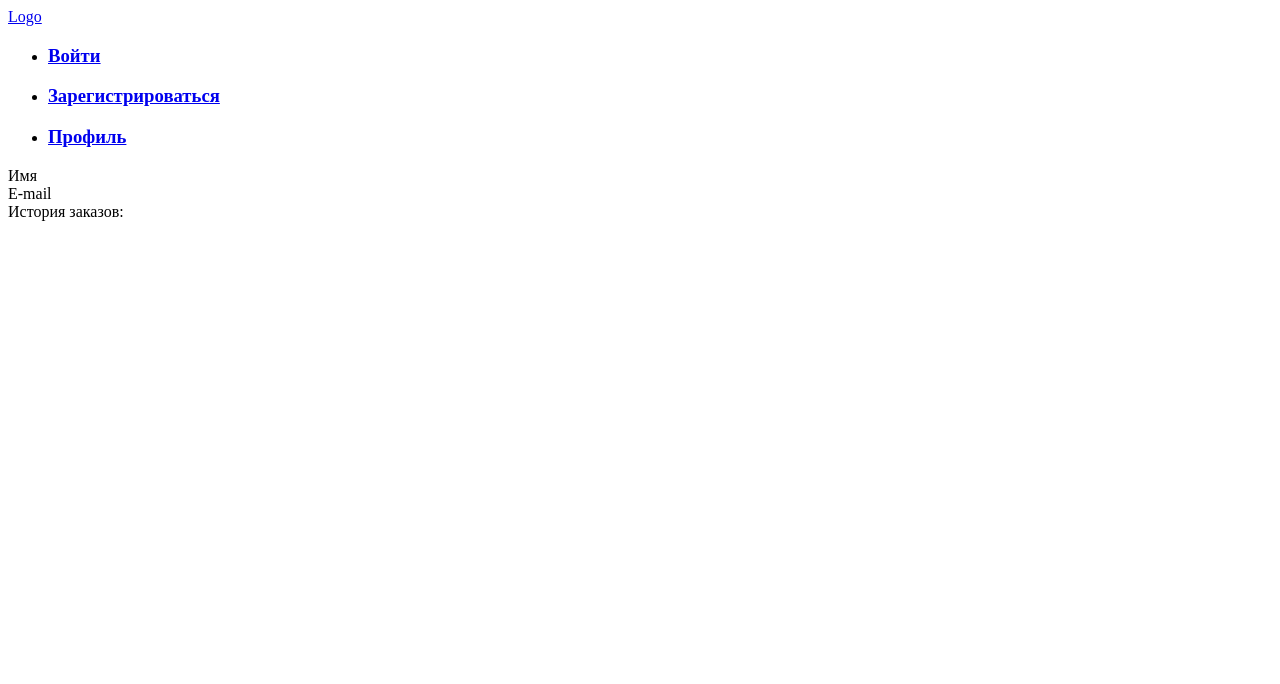
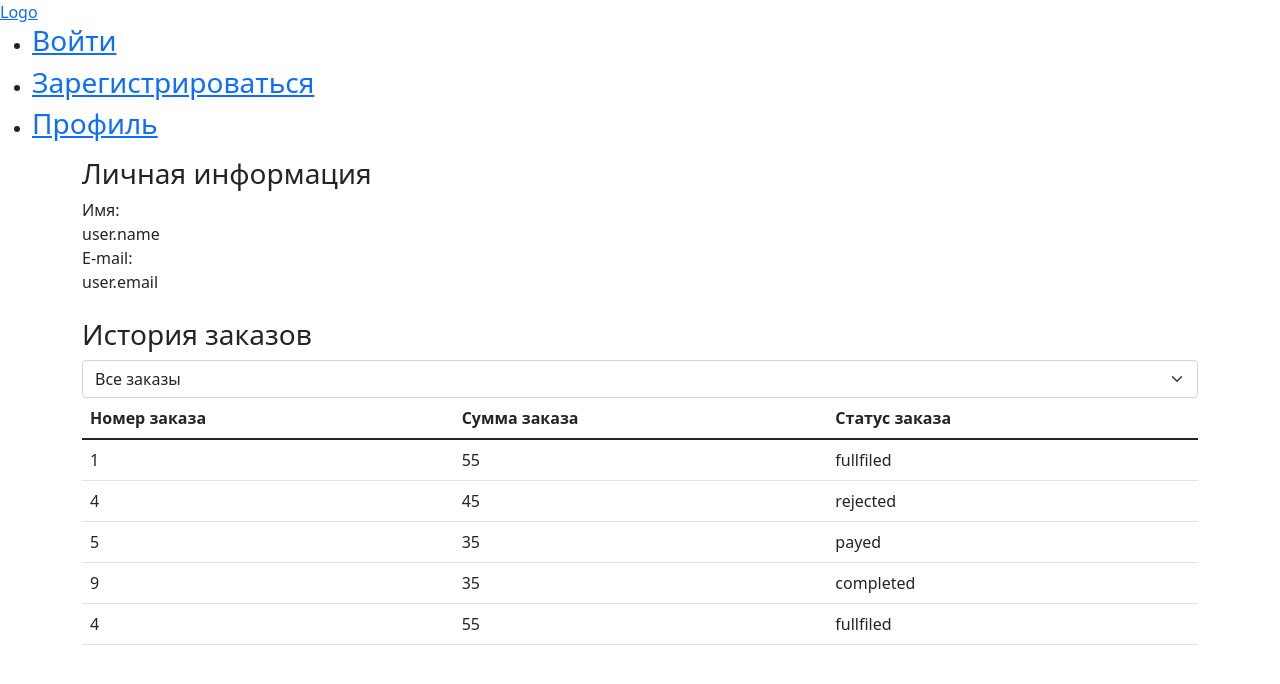
Before and after one commit to NikChief/V.A.E.R._comfort, a React (Create React App) app in the folder client/: page /profile in a window 1280 px wide. Shown: the top 684 px of the page. Built offline with nearby package versions, Linux system fonts and the light colour scheme.

Commit message:
profile-component hardcode done

```diff
--- a/client/src/components/Profile/Profile.jsx
+++ b/client/src/components/Profile/Profile.jsx
@@ -1,20 +1,96 @@
-import React from 'react';
+import React, { useState } from 'react';
 import { useDispatch, useSelector } from 'react-redux';
+import 'bootstrap/dist/css/bootstrap.min.css';
+import 'bootstrap/dist/js/bootstrap.min.js';
 
 function Profile(props) {
-  const { user } = useSelector(state => state.userState);
+  const  user = useSelector(state => state.userState);
+  console.log(user)
+  // const { orders } = useSelector(state => state.ordersState);
+  const userHardcode = {
+    name: 'Mr.Hardcode',
+    email: 'mrhardcode@mrhardcode'
+  }
+  const ordersHardcode = [{
+    id: 1,
+    sum: 55,
+    status: 'fullfiled'
+  },
+  {
+    id: 4,
+    sum: 45,
+    status: 'rejected'
+  },
+  {
+    id: 5,
+    sum: 35,
+    status: 'payed'
+  },
+  {
+    id: 9,
+    sum: 35,
+    status: 'completed'
+  },
+  {
+    id: 4,
+    sum: 55,
+    status: 'fullfiled'
+  }]
+  //хардкод начался
+  const [orders, setOrders] = useState(ordersHardcode);
+
+  function userOrdersFunction(event) {
+    event.preventDefault();
+    console.log(orders);
+    setOrders(ordersHardcode.filter(order => event.target.value==='all'? true : order.status === event.target.value))
+    // console.log(event.target.value)
+    console.log(orders)
+  }
 
   return (
-    <div>
-      <div>Имя</div>
-      <div>{user.user_name}</div>
-      <div>E-mail</div>
-      <div>{user.user_email}</div>
-      <div>История заказов:</div>
+    <div className='container'>
+      <h3>Личная информация</h3>
+      <div>Имя: </div>
+      <div>{user.name}user.name</div>
+      <div>E-mail: </div>
+      <div>{user.email}user.email</div>
+      <br />
+      <h3>История заказов</h3>
       <div>
-        <ul>
-        </ul>
+        <select onChange={userOrdersFunction} class="form-select" aria-label="Default select example">
+          <option value="all" selected>Все заказы</option>
+          <option value="fullfiled">Подтвержденные заказы</option>
+          <option value="rejected">Отмененные заказы</option>
+          <option value="completed">Выполненные заказы</option>
+          <option value="payed">Оплаченные заказы</option>
+        </select>
       </div>
+      <table class="table">
+        <thead>
+          <tr>
+            <th scope="col">Номер заказа</th>
+            <th scope="col">Сумма заказа</th>
+            <th scope="col">Статус заказа</th>
+          </tr>
+        </thead>
+        <tbody>
+          {(orders.length) ? (orders.map(order => <tr>
+            <td>{order.id}</td>
+            <td>{order.sum}</td>
+            <td>{order.status}</td>
+          </tr>)) : (<div>Нет заказов</div>)}
+          {/* <tr>
+            <td>Mark</td>
+            <td>Otto</td>
+            <td>@mdo</td>
+          </tr>
+          <tr>
+            <td>Jacob</td>
+            <td>Thornton</td>
+            <td>@fat</td>
+          </tr> */}
+        </tbody>
+      </table>
     </div>
   );
 }
--- /dev/null
+++ b/client/src/redux/actionTypes/ordersAT.js
@@ -0,0 +1,5 @@
+export const ALL_ORDERS = 'ALL_ORDERS';
+export const FULLFILED_ORDERS = 'FULLFILED_ORDERS';
+export const COMPLETED_ORDERS = 'COMPLETED_ORDERS';
+export const REJECTED_ORDERS = 'REJECTED_ORDERS';
+export const PAYED_ORDERS = 'PAYED_ORDERS';
--- /dev/null
+++ b/client/src/redux/reducers/ordersReducer.js
@@ -0,0 +1,16 @@
+import { ALL_ORDERS, FULLFILED_ORDERS, COMPLETED_ORDERS, REJECTED_ORDERS, PAYED_ORDERS } from '../actionTypes/ordersAT'
+
+const initialState = { orders: [] }
+
+
+export function ordersReducer(state = initialState, action) {
+  switch (action.type) {
+    case ALL_ORDERS:
+      return {
+        ...state, orders: action.payload
+      }
+
+    default:
+      return state
+  }
+}
--- a/client/src/redux/reducers/rootReducer.js
+++ b/client/src/redux/reducers/rootReducer.js
@@ -1,6 +1,8 @@
 import { combineReducers } from "redux";
-import { userReducer } from "./userReducer";
+import { ordersReducer } from "./ordersReducer";
+import { userReducer} from "./userReducer";
 
 export const rootReducer = combineReducers({
-  userState: userReducer
+  userState: userReducer,
+  ordersState: ordersReducer,
 })
```
Also changed, not shown: client/src/redux/actionCreators/ordersAC.js (added, +33 -0 lines), 1 other file (tests, documents, lock files or other folders).
